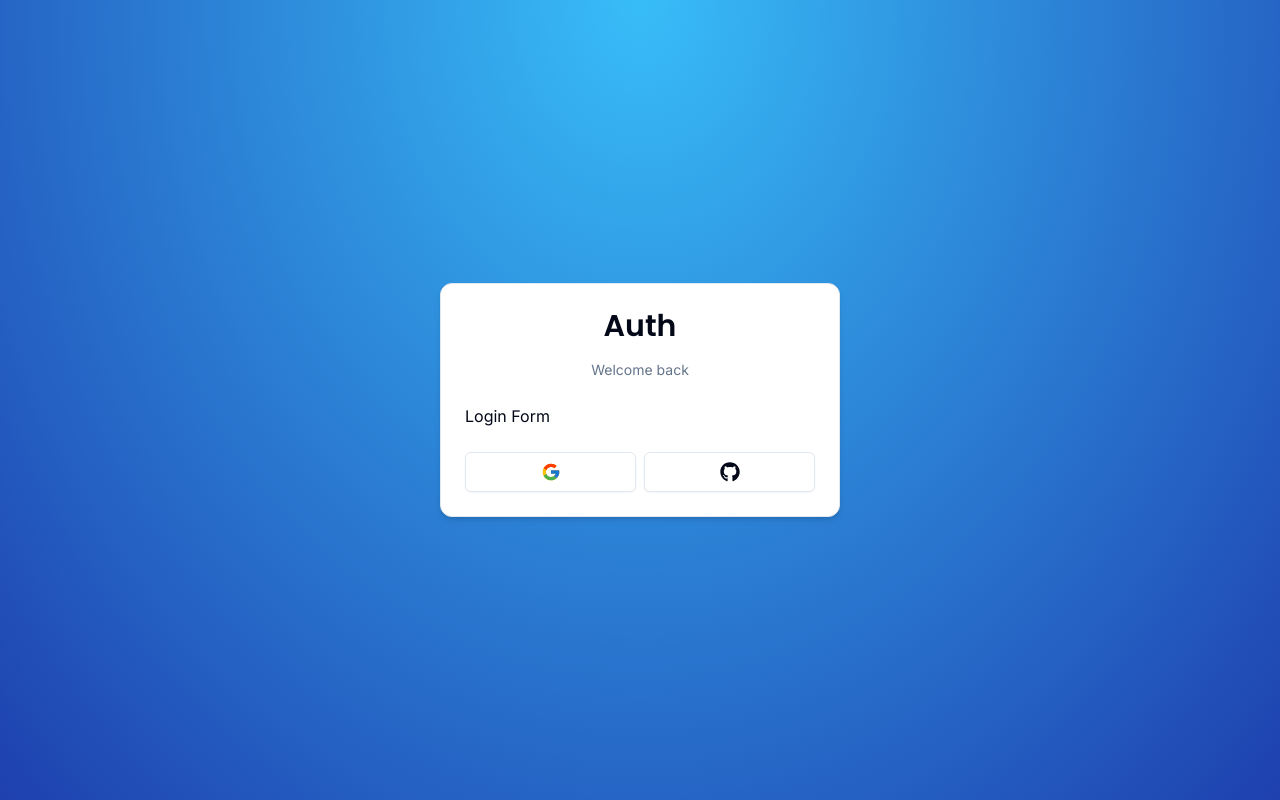
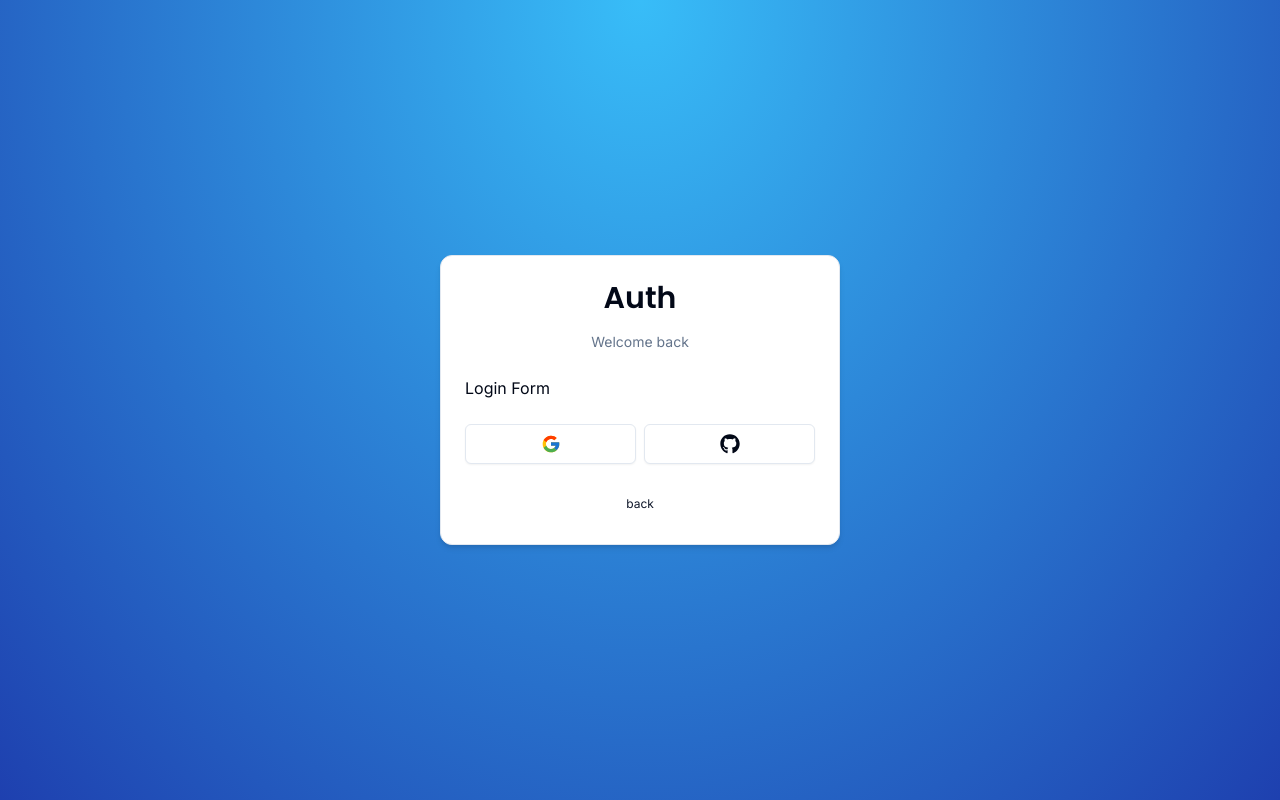
Before and after one commit to femiabimbola/next-auth-masterclass, a Next.js app: page /auth/login in a window 1280 px wide. Built offline with nearby package versions, Linux system fonts and the light colour scheme.

Commit message:
added the back button

```diff
--- /dev/null
+++ b/components/auth/back-button.tsx
@@ -0,0 +1,19 @@
+"use client";
+
+import {Button} from "@/components/ui/button";
+import Link from "next/link";
+
+interface BackButtonProps {
+  href: string;
+  label: string;
+}
+
+const BackButton = ({href, label}: BackButtonProps) => {
+  return (
+    <Button variant={"link"} className="font-normal w-full" size="sm" asChild>
+      <Link href={href}>{label}</Link>
+    </Button>
+  );
+};
+
+export default BackButton;
--- a/components/auth/card-wrapper.tsx
+++ b/components/auth/card-wrapper.tsx
@@ -3,6 +3,7 @@
 import {Card, CardContent, CardHeader, CardFooter} from "@/components/ui/card";
 import {Header} from "@/components/auth/header";
 import Social from "@/components/auth/social";
+import BackButton from "@/components/auth/back-button";
 
 interface CardWrapperProps {
   children: React.ReactNode;
@@ -30,6 +31,9 @@ const CardWrapper = ({
           <Social />
         </CardFooter>
       )}
+      <CardFooter>
+        <BackButton label={"back"} href={backButtonHref} />
+      </CardFooter>
     </Card>
   );
 };
```
